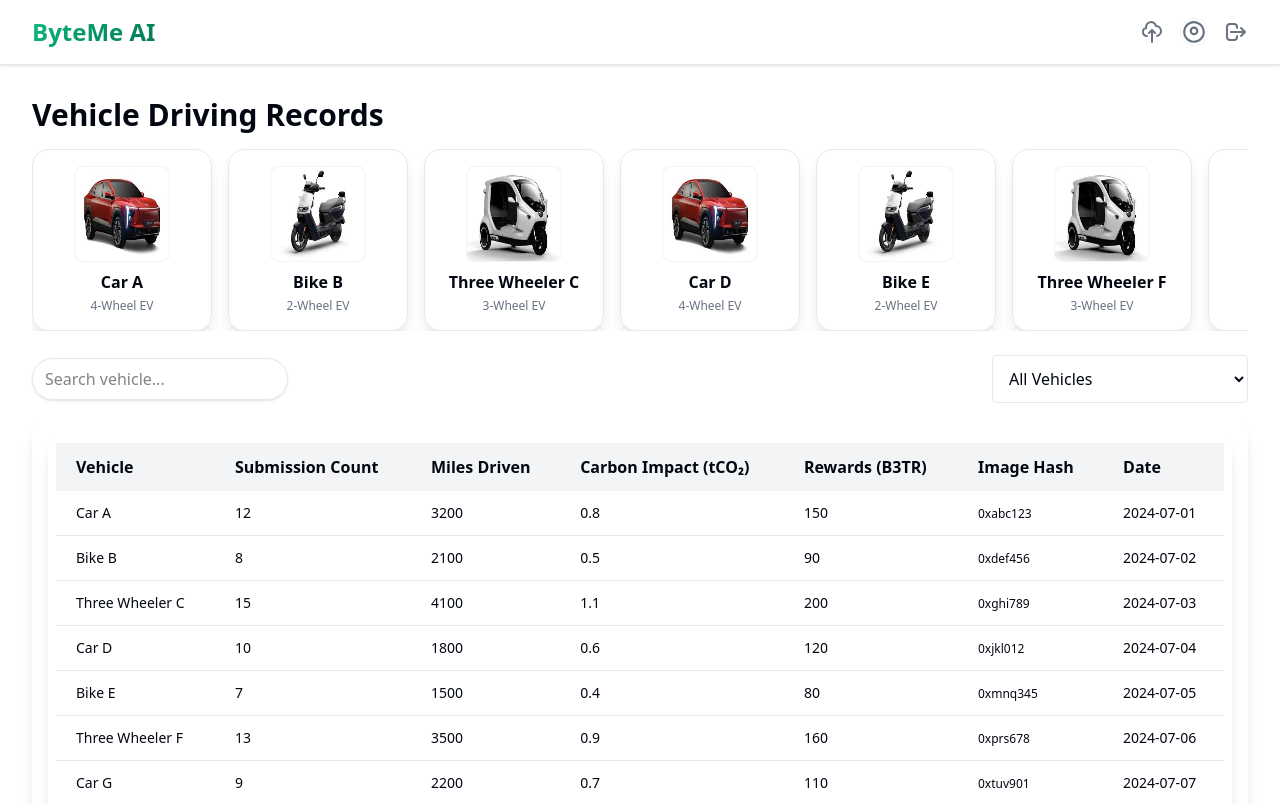
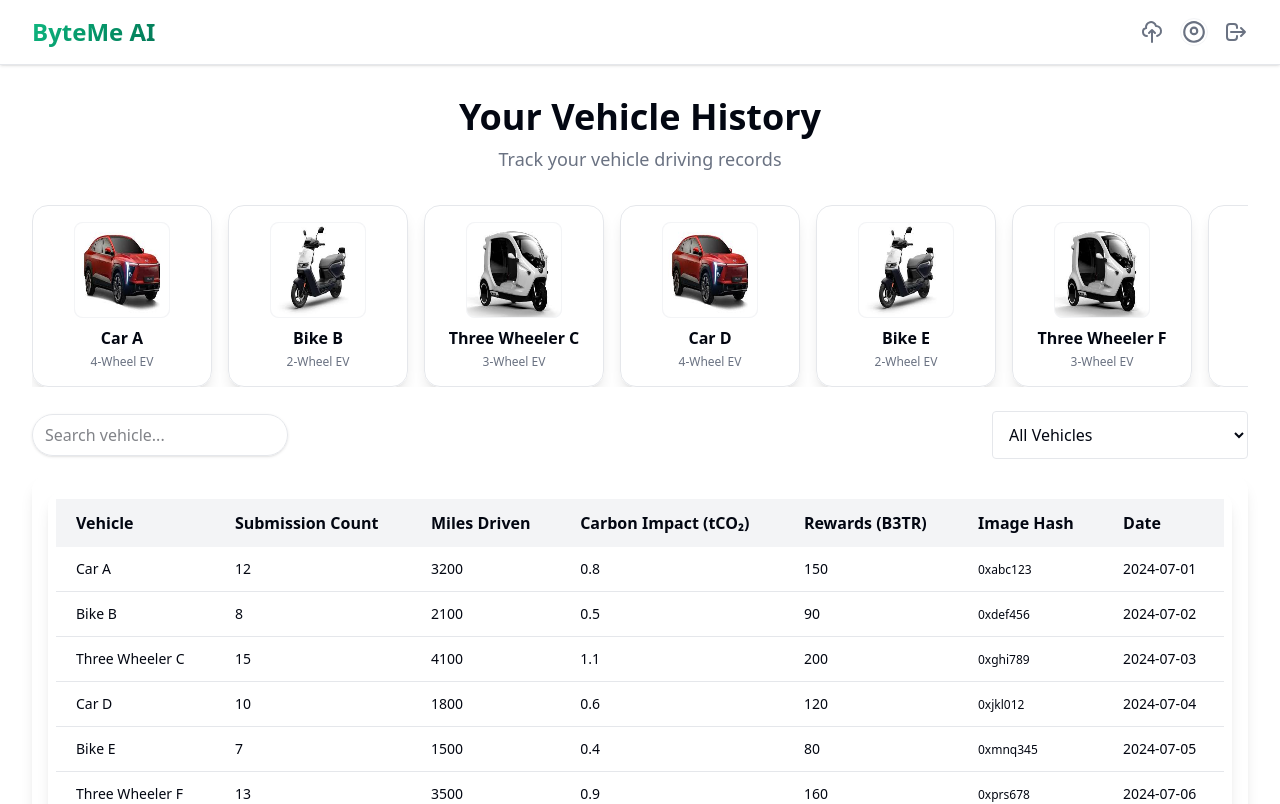
Before and after one commit to DattatrayPatil-Alchemytech/byteme-ai-frontend, a Next.js app: page /history in a window 1280 px wide. Shown: the top 804 px of the page. Built offline with nearby package versions, Linux system fonts and the light colour scheme.

Commit message:
feat: BA-50 Design changes.

```diff
--- a/app/(user)/history/page.tsx
+++ b/app/(user)/history/page.tsx
@@ -62,11 +62,12 @@ const VehicleHistoryPage = () => {
 
   return (
     <main className="p-0 sm:p-8">
-      <h1 className="text-3xl font-extrabold mb-4 flex items-center gap-2 text-foreground animate-fade-in">
-        Vehicle Driving Records
-      </h1>
+      <div className="text-center mb-8">
+        <h1 className="text-4xl font-bold text-foreground mb-2 animate-fade-in">Your Vehicle History</h1>
+        <p className="text-muted-foreground text-lg">Track your vehicle driving records</p>
+      </div>
       {/* Vehicle Cards Section */}
-      <div className="w-full mb-6 overflow-x-auto">
+      <div className="w-full mb-6 overflow-x-auto overflow-y-hidden custom-scrollbar">
         <div className="flex gap-4 min-w-[600px] sm:min-w-0">
           {mockHistory.slice(0, 20).map(vehicle => (
             <div
--- a/app/globals.css
+++ b/app/globals.css
@@ -1051,3 +1051,20 @@
 .animate-float-slow {
   animation: float-slow 3s ease-in-out infinite;
 }
+
+.custom-scrollbar::-webkit-scrollbar {
+  height: 10px;
+  background: transparent;
+}
+.custom-scrollbar::-webkit-scrollbar-thumb {
+  background: #22c55e; /* Tailwind green-500 or your primary */
+  border-radius: 8px;
+}
+.custom-scrollbar::-webkit-scrollbar-track {
+  background: #f3f4f6; /* Tailwind gray-100 */
+  border-radius: 8px;
+}
+.custom-scrollbar {
+  scrollbar-color: #22c55e #f3f4f6;
+  scrollbar-width: thin;
+}
```
